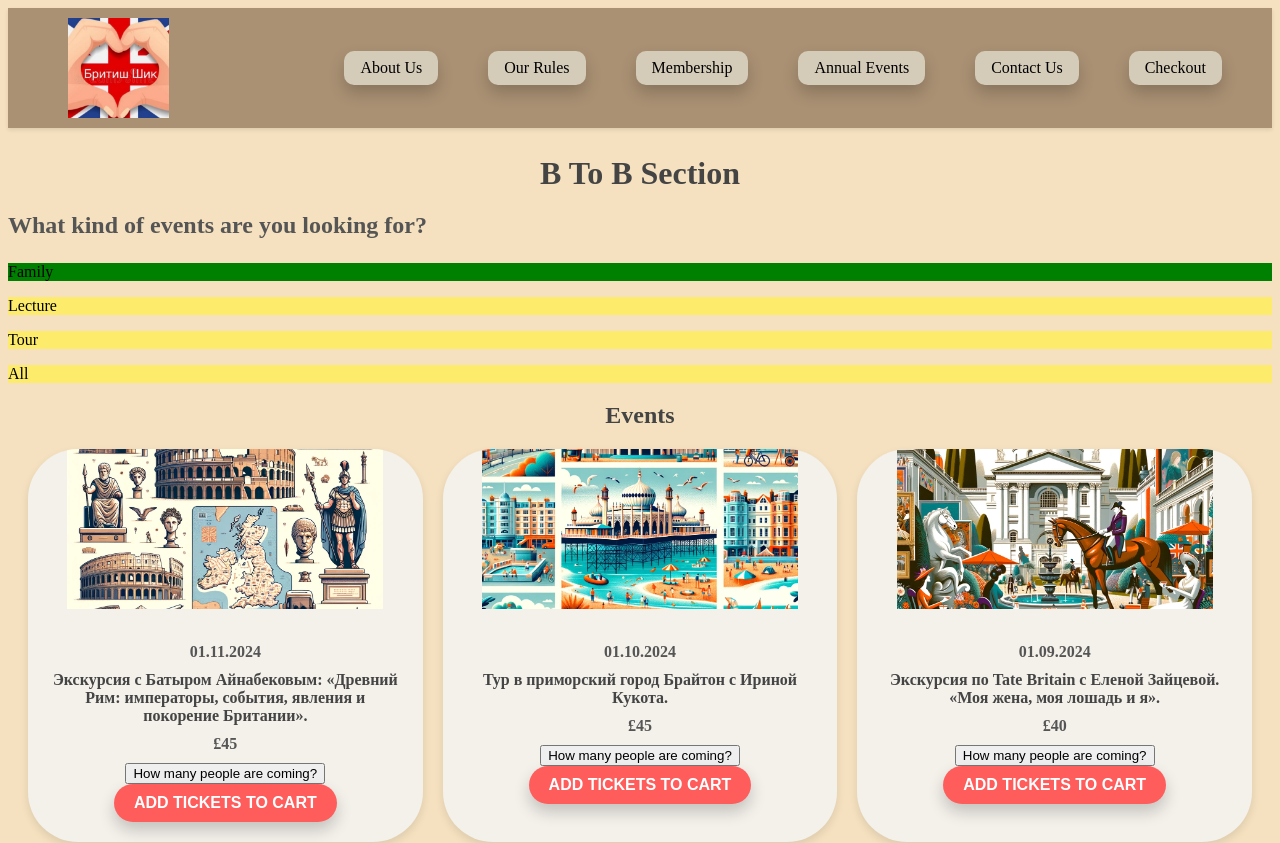
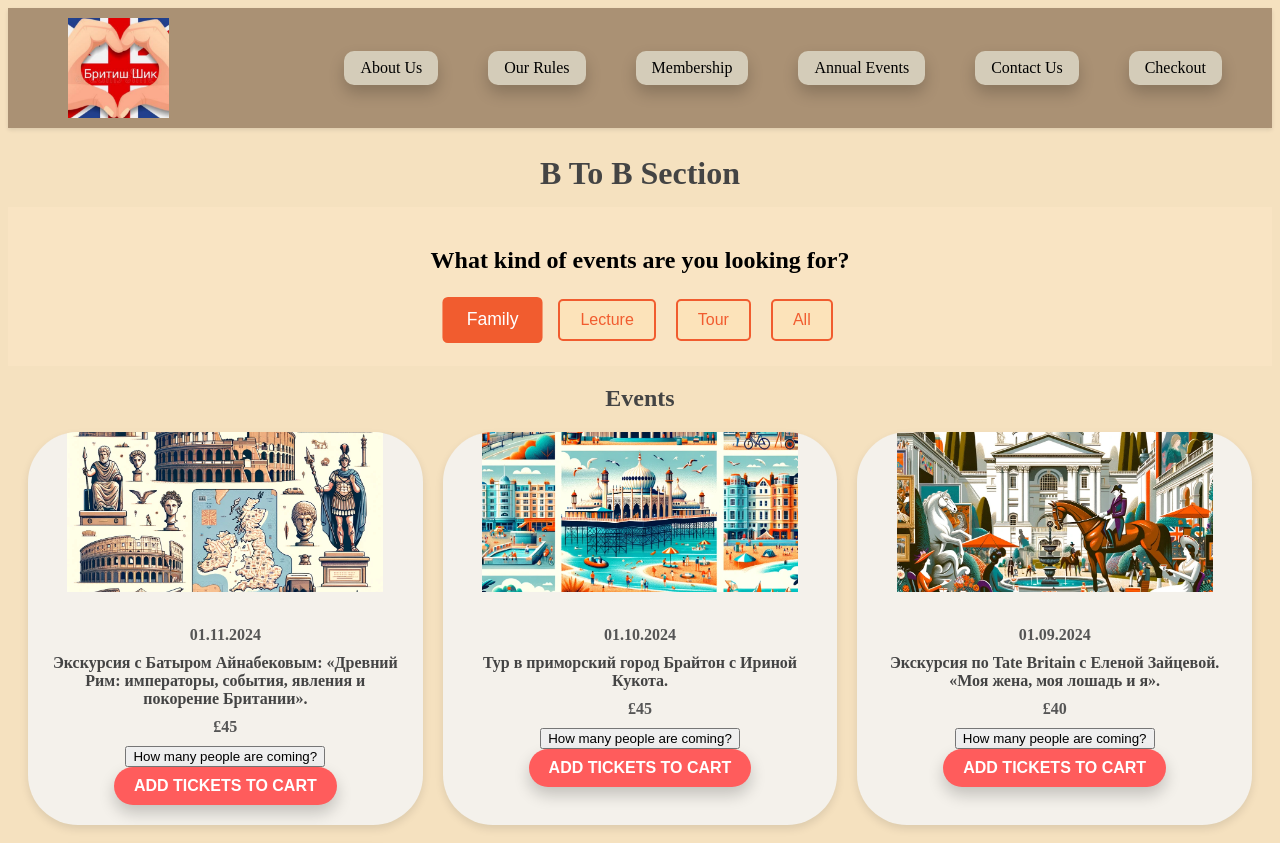
Before and after one commit to Klava1/globalchic, a React (Create React App) app: page /admin in a window 1280 px wide. Shown: the top 843 px of the page. Built offline with nearby package versions, Linux system fonts and the light colour scheme.

Commit message:
Save progress

```diff
--- a/src/components/EventsComponents/Events.js
+++ b/src/components/EventsComponents/Events.js
@@ -2,7 +2,7 @@ import React, { useState } from "react";
 import "./Events.css";
 import { data } from "../../data.js";
 
-function FutureEvents({ futureEvents = data }) {
+function Events({ events = data }) {
   const [showMoreEvents, setShowMoreEvents] = useState(4);
 
   const handleShowMoreEvents = () => {
@@ -13,7 +13,7 @@ function FutureEvents({ futureEvents = data }) {
     <section>
       <h2 className="section-title">Events</h2>
       <div className="events-grid">
-        {futureEvents.slice(0, showMoreEvents).map((element) => {
+        {events.slice(0, showMoreEvents).map((element) => {
           const { id, eventImage, eventDate, eventName, eventPrice } = element;
           return (
             <div
@@ -22,7 +22,7 @@ function FutureEvents({ futureEvents = data }) {
             >
               <img
                 src={eventImage}
-                alt="futureEvent"
+                alt="event"
                 className="future-event-image"
               />
               <div className="event-details">
@@ -30,14 +30,15 @@ function FutureEvents({ futureEvents = data }) {
                 <h2 className="event-name">{eventName}</h2>
                 <h3 className="event-price">{eventPrice}</h3>
                 <button>How many people are coming?</button>
-                <button className = "event-add-to-cart">Add tickets to cart</button>
-
+                <button className="event-add-to-cart">
+                  Add tickets to cart
+                </button>
               </div>
             </div>
           );
         })}
       </div>
-      {showMoreEvents < futureEvents.length && (
+      {showMoreEvents < events.length && (
         <button
           className="show-more-events"
           onClick={handleShowMoreEvents}
@@ -49,4 +50,4 @@ function FutureEvents({ futureEvents = data }) {
   );
 }
 
-export default FutureEvents;
+export default Events;
--- /dev/null
+++ b/src/components/Filter/AllCategories.css
@@ -0,0 +1,22 @@
+.container-all-filters {
+  display: flex;
+  flex-direction: column;
+  align-items: center;
+  justify-content: center;
+  min-height: 10vh;
+  padding: 20px;
+  background-color: #f9e4c3;
+}
+
+.all-filters {
+  display: flex;
+  flex-wrap: wrap;
+  gap: 10px;
+  justify-content: center;
+}
+
+h3 {
+  color: black;
+  margin-bottom: 20px;
+  text-align: center;
+}
--- a/src/components/Filter/AllCategories.js
+++ b/src/components/Filter/AllCategories.js
@@ -1,12 +1,14 @@
 import React from "react";
 import Filter from "./Filter";
+import "./AllCategories.css";
 
 const AllCategories = () => {
   const categories = ["Family", "Lecture", "Tour", "All"];
 
   return (
-    <div>
+    <div className="container-all-filters">
       <h3>What kind of events are you looking for?</h3>
+      <div className="all-filters">
         {categories.map((category) => (
           <Filter
             key={category}
@@ -14,6 +16,7 @@ const AllCategories = () => {
           />
         ))}
       </div>
+    </div>
   );
 };
 
--- a/src/components/Filter/Filter.css
+++ b/src/components/Filter/Filter.css
@@ -1,7 +1,36 @@
 .categoryButton {
-  background-color: #fdeb6b;
+  background-color: #fce3ba;
+  color: #f15c2f;
+  border: 2px solid #f15c2f;
+  border-radius: 5px;
+  padding: 10px 20px;
+  cursor: pointer;
+  transition: background-color 0.3s ease, color 0.3s ease, transform 0.3s ease;
+  display: inline-block;
+  margin: 5px;
+  font-family: Arial, sans-serif;
+  text-align: center;
+  font-size: 16px;
+}
+
+.categoryButton:hover {
+  background-color: #f15c2f;
+  color: #fce3ba;
+  transform: scale(1.05);
 }
 
 .categoryButtonSelected {
-  background-color: green;
+  background-color: #f15c2f;
+  color: #ffffff;
+  border: 2px solid #f15c2f;
+  border-radius: 5px;
+  padding: 10px 20px;
+  cursor: pointer;
+  transition: background-color 0.3s ease, color 0.3s ease, transform 0.3s ease;
+  display: inline-block;
+  margin: 5px;
+  font-family: Arial, sans-serif;
+  text-align: center;
+  font-size: 16px;
+  transform: scale(1.1);
 }
--- a/src/components/Filter/Filter.js
+++ b/src/components/Filter/Filter.js
@@ -1,15 +1,19 @@
 import React from "react";
-import { useSelector } from "react-redux";
-import { getSelectedCategory } from "../../redux/eventsSlice";
+import { useDispatch, useSelector } from "react-redux";
+import { getSelectedCategory, filterCategory } from "../../redux/eventsSlice";
 import "./Filter.css";
 
 const Filter = ({ category }) => {
+  const dispatch = useDispatch();
   const selectedCategory = useSelector(getSelectedCategory);
   console.log(selectedCategory);
 
   return (
     <div>
       <p
+        onClick={() => {
+          dispatch(filterCategory(category));
+        }}
         className={
           selectedCategory === category
             ? "categoryButtonSelected"
--- a/src/data.js
+++ b/src/data.js
@@ -19,6 +19,7 @@ export const data = [
     eventPrice: "£45",
     showMore: false,
     searchTerm: "tour",
+    category: "tour",
   },
   {
     id: 2,
@@ -30,6 +31,7 @@ export const data = [
     eventPrice: "£45",
     showMore: false,
     searchTerm: "tour",
+    category: "tour",
   },
   {
     id: 3,
@@ -42,6 +44,7 @@ export const data = [
     eventPrice: "£40",
     showMore: false,
     searchTerm: "lecture family",
+    category: "lecture family",
   },
   {
     id: 4,
@@ -54,6 +57,7 @@ export const data = [
     eventPrice: "£50",
     showMore: false,
     searchTerm: "family",
+    category: "family",
   },
   {
     id: 5,
@@ -64,7 +68,8 @@ export const data = [
       "Лекция рассказывает o главных героях движения импрессионистов. Мы поговорим о драматических событиях вокруг организации выставок и о каждом активном участнике этого процесса. Захватывающая история первых выставок импрессионистов — это и есть история создания импрессионизма как движения. Мы отметим отличительные черты стиля каждого художника и обсудим, что же объединяло весьма непохожих друг на друга мастеров. Разберем особенности стиля Клода Моне, Огюста Ренуара, Эдгара Дега, Берты Морило, Камиля Писарро и Альфреда Сислея, а также поговорим о работах других участников выставок, например, о молодом Поле Сезанне.",
     eventPrice: "£40",
     showMore: false,
-    searchTerm: "lecture"
+    searchTerm: "lecture",
+    category: "lecture",
   },
   {
     id: 6,
@@ -74,7 +79,8 @@ export const data = [
     eventDescription:
       "Лекция рассказывает o главных героях движения импрессионистов. Мы поговорим о драматических событиях вокруг организации выставок и о каждом активном участнике этого процесса. Захватывающая история первых выставок импрессионистов — это и есть история создания импрессионизма как движения. Мы отметим отличительные черты стиля каждого художника и обсудим, что же объединяло весьма непохожих друг на друга мастеров. Разберем особенности стиля Клода Моне, Огюста Ренуара, Эдгара Дега, Берты Морило, Камиля Писарро и Альфреда Сислея, а также поговорим о работах других участников выставок, например, о молодом Поле Сезанне.",
     eventPrice: "£40",
-    searchTerm: "lecture"
+    searchTerm: "lecture",
+    category: "lecture",
   },
   {
     id: 7,
@@ -84,8 +90,8 @@ export const data = [
     eventDescription:
       "Лекция рассказывает o главных героях движения импрессионистов. Мы поговорим о драматических событиях вокруг организации выставок и о каждом активном участнике этого процесса. Захватывающая история первых выставок импрессионистов — это и есть история создания импрессионизма как движения. Мы отметим отличительные черты стиля каждого художника и обсудим, что же объединяло весьма непохожих друг на друга мастеров. Разберем особенности стиля Клода Моне, Огюста Ренуара, Эдгара Дега, Берты Морило, Камиля Писарро и Альфреда Сислея, а также поговорим о работах других участников выставок, например, о молодом Поле Сезанне.",
     eventPrice: "£40",
-    searchTerm: "lecture"
-
+    searchTerm: "lecture",
+    category: "lecture",
   },
   {
     id: 8,
@@ -95,7 +101,8 @@ export const data = [
     eventDescription:
       "Лекция рассказывает o главных героях движения импрессионистов. Мы поговорим о драматических событиях вокруг организации выставок и о каждом активном участнике этого процесса. Захватывающая история первых выставок импрессионистов — это и есть история создания импрессионизма как движения. Мы отметим отличительные черты стиля каждого художника и обсудим, что же объединяло весьма непохожих друг на друга мастеров. Разберем особенности стиля Клода Моне, Огюста Ренуара, Эдгара Дега, Берты Морило, Камиля Писарро и Альфреда Сислея, а также поговорим о работах других участников выставок, например, о молодом Поле Сезанне.",
     eventPrice: "£40",
-    searchTerm: "lecture"
+    searchTerm: "lecture",
+    category: "lecture",
   },
 ];
 
--- a/src/redux/eventsSlice.js
+++ b/src/redux/eventsSlice.js
@@ -6,33 +6,12 @@ export const eventsSlice = createSlice({
     selectedCategory: "Family",
   },
   reducers: {
-    setSelectedCategory: (state, action) => {
+    filterCategory: (state, action) => {
       state.selectedCategory = action.payload;
     },
   },
 });
 
-export const { setSelectedCategory } = eventsSlice.actions;
-
 export const getSelectedCategory = (state) => state.events.selectedCategory;
-
 export default eventsSlice.reducer;
-
-// import { createSlice } from "@reduxjs/toolkit";
-
-// export const eventsSlice = createSlice({
-//   name: "events",
-//   initialState: {
-//     selectedCategory: "Family",
-//   },
-//   reducers: {
-//     setSelectedCategory: (state, action) => {
-//       state.selectedCategory = action.payload;
-//     },
-//   },
-// });
-
-// export const { setSelectedCategory } = eventsSlice.actions;
-// export const getSelectedCategory = (state) =>
-//   state.eventsSlice.selectedCategory;
-// export default eventsSlice.reducer;
+export const { filterCategory } = eventsSlice.actions;
```
Lines whose indentation alone changed are shown as unchanged.
